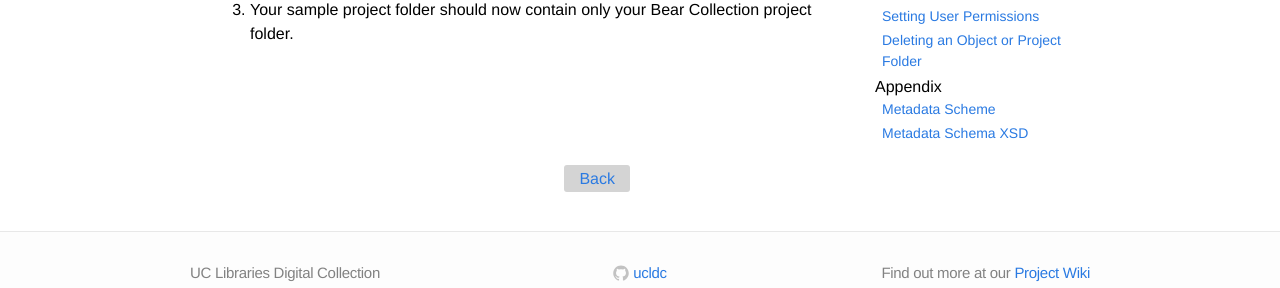
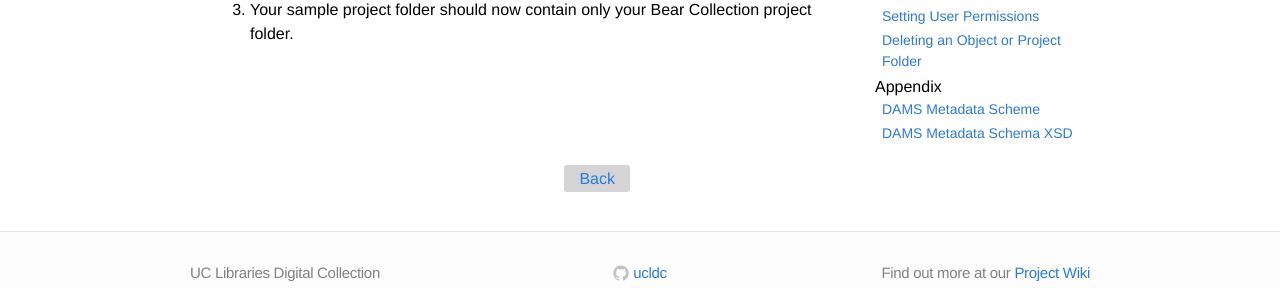
Before and after one commit to ucldc/ucldc-docs, a Jekyll site: the page built from docs/dams/delete.md, in a window 1280 px wide. Shown: the part 589-877 px from the top of the page. Built offline with Jekyll 4.4.1, drawn with Linux system fonts in a browser that asks for light colours; nearby versions of some CDN libraries.

Commit message:
Update dams-sidebar.html
Qualified "Metadata Scheme" and "Metadata Schema XSD" with "DAMS"

```diff
--- a/_includes/dams-sidebar.html
+++ b/_includes/dams-sidebar.html
@@ -21,7 +21,7 @@
   </ul>
   <h1>Appendix</h1>
   <ul>
-    <li><a href="{{ site.url }}{{ site.baseurl }}/docs/dams/metadata-model/">Metadata Scheme</a></li>
-    <li><a href="{{ site.url }}{{ site.baseurl }}/docs/dams/ucldc-schema/">Metadata Schema XSD</a></li>
+    <li><a href="{{ site.url }}{{ site.baseurl }}/docs/dams/metadata-model/">DAMS Metadata Scheme</a></li>
+    <li><a href="{{ site.url }}{{ site.baseurl }}/docs/dams/ucldc-schema/">DAMS Metadata Schema XSD</a></li>
   </ul>
 </div>
```
